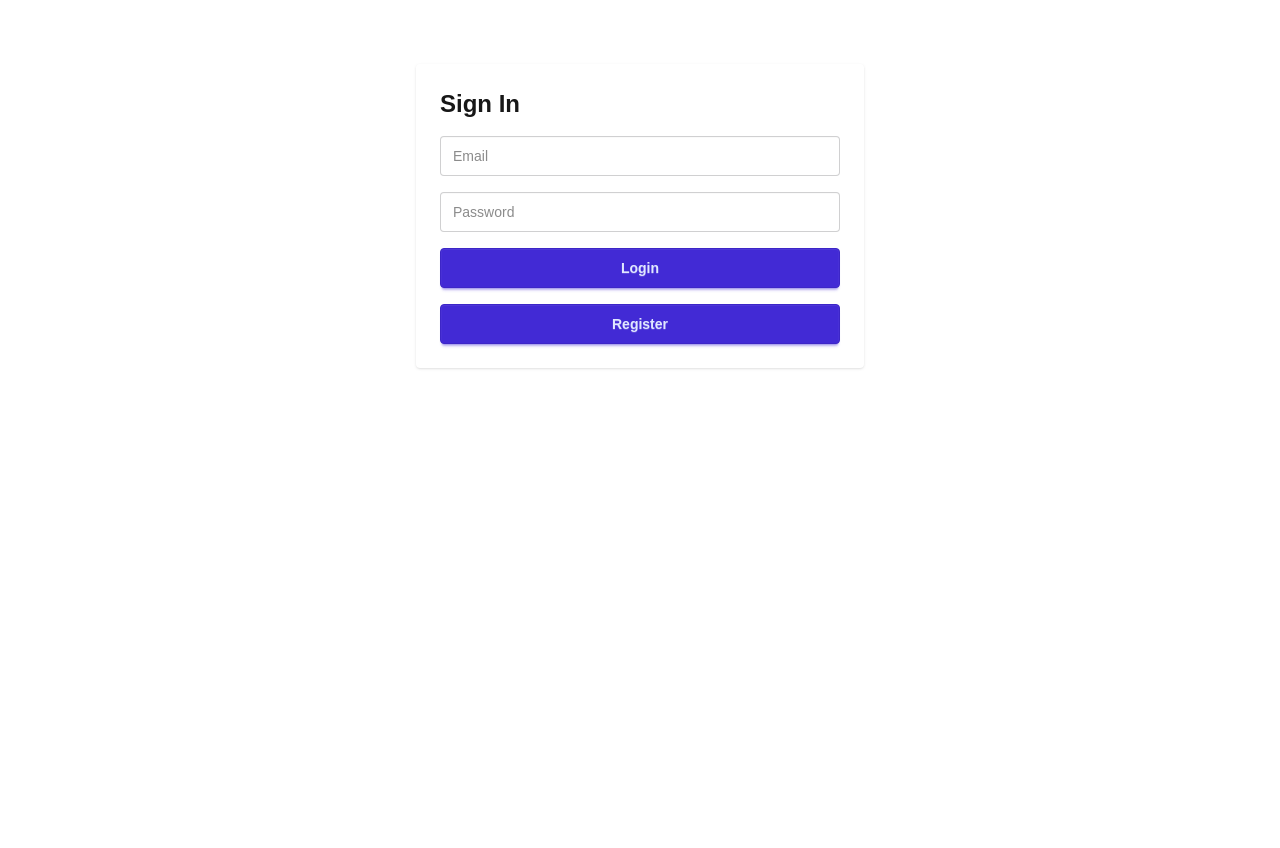
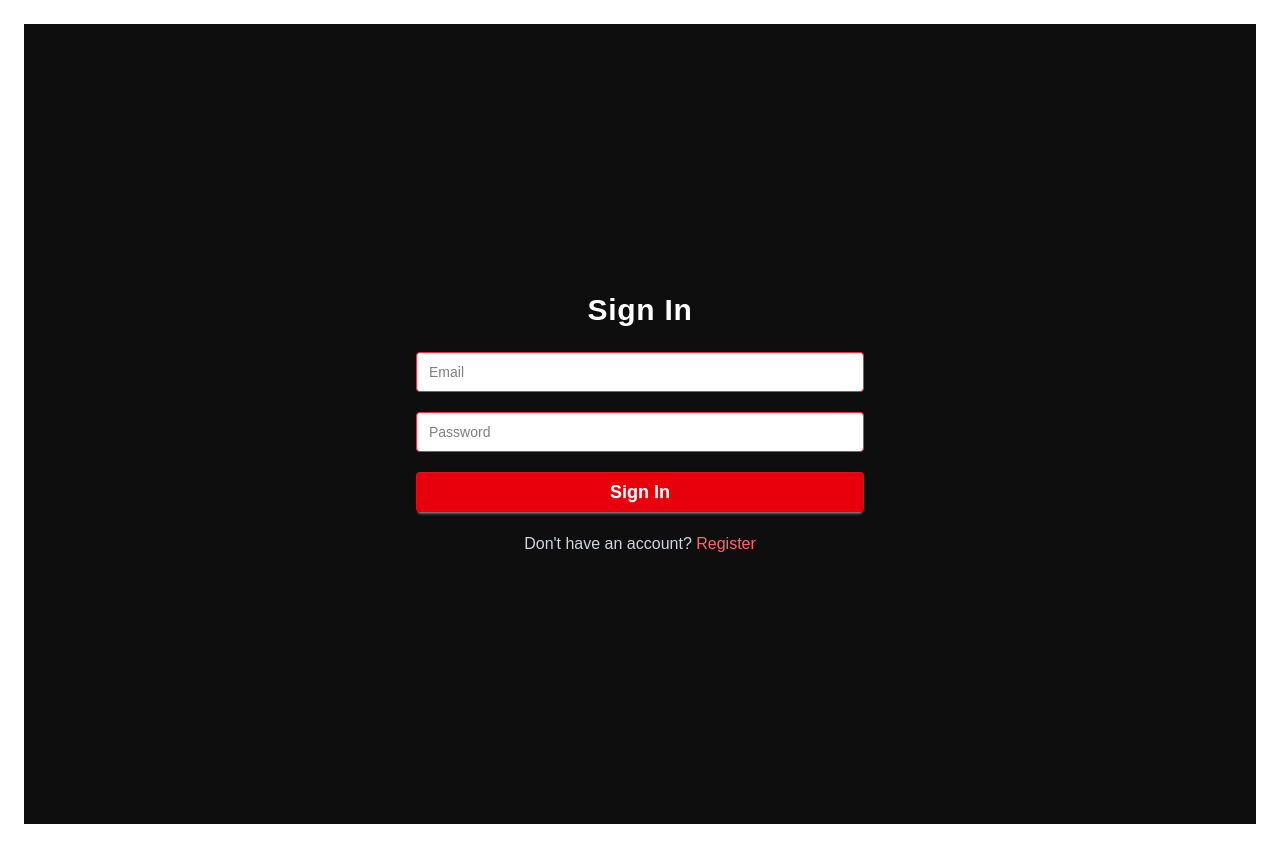
Before and after one commit to SantinoGiordano/theaterAppFrontend, a Next.js app: page / in a window 1280 px wide. Before the commit the page ends 800 px from the top, so only its background shows below. Built offline with nearby package versions, Linux system fonts and the light colour scheme.

Commit message:
fixed sign in auth system

```diff
--- a/app/(auth)/page.tsx
+++ b/app/(auth)/page.tsx
@@ -1,58 +1,103 @@
 "use client";
 
-import Link from "next/link";
 import { useState } from "react";
+import { useRouter } from "next/navigation";
 
-export default function Login() {
-  const [email, setEmail] = useState("");
-  const [password, setPassword] = useState("");
+export default function LoginPage() {
+  const router = useRouter();
+
+  const [form, setForm] = useState({ email: "", password: "" });
+  const [loading, setLoading] = useState(false);
+  const [error, setError] = useState("");
 
   async function handleLogin(e: React.FormEvent) {
     e.preventDefault();
+    setError(""); // clear previous errors
 
-    const res = await fetch("http://localhost:3000/api/login", {
+    // FRONTEND VALIDATION
+    if (!form.email || !form.password) {
+      setError("Please enter both email and password.");
+      return;
+    }
+
+    setLoading(true);
+
+    try {
+      const res = await fetch("http://localhost:8080/api/login", {
         method: "POST",
         headers: { "Content-Type": "application/json" },
-      body: JSON.stringify({ email, password }),
+        body: JSON.stringify(form),
       });
 
       const data = await res.json();
 
-    if (data.error) {
-      alert(data.error);
+      if (!res.ok) {
+        setError(data.error || "Invalid credentials");
+        setLoading(false);
         return;
       }
 
-    // Store user in localStorage
-    localStorage.setItem("user", JSON.stringify(data));
+      localStorage.setItem("user", JSON.stringify(data.user));
+      router.push("/home");
+    } catch (err) {
+      setError("Server error. Please try again.");
+    }
 
-    alert("Logged in!");
+    setLoading(false);
   }
 
   return (
-    <div className="max-w-md mx-auto mt-10 p-6 shadow rounded">
-      <h1 className="text-2xl font-bold mb-4">Sign In</h1>
+    <div className="min-h-screen flex items-center justify-center bg-[#0e0e0e] px-4">
+      <div className="w-full max-w-md">
+        <h1 className="text-3xl font-extrabold text-center text-white mb-6 tracking-wide">
+          Sign In
+        </h1>
 
-      <form onSubmit={handleLogin} className="space-y-4">
+        {error && (
+          <div className="mb-4 p-3 rounded-lg bg-red-600/20 border border-red-600 text-red-300 text-center font-medium">
+            {error}
+          </div>
+        )}
+
+        <form onSubmit={handleLogin} className="space-y-5">
           <input
             type="email"
             placeholder="Email"
-          className="input input-bordered w-full"
-          value={email}
-          onChange={e => setEmail(e.target.value)}
+            className="input input-bordered w-full bg-white text-black border-red-500 focus:border-red-600"
+            value={form.email}
+            onChange={(e) => setForm({ ...form, email: e.target.value })}
           />
 
           <input
             type="password"
             placeholder="Password"
-          className="input input-bordered w-full"
-          value={password}
-          onChange={e => setPassword(e.target.value)}
+            className="input input-bordered w-full bg-white text-black border-red-500 focus:border-red-600"
+            value={form.password}
+            onChange={(e) => setForm({ ...form, password: e.target.value })}
           />
 
-        <button className="btn btn-primary w-full">Login</button>
-        <Link href={'/register'} className="btn btn-primary w-full">Register</Link>
+          <button
+            className="btn w-full bg-red-600 hover:bg-red-700 text-white font-bold text-lg border-none flex justify-center items-center"
+            disabled={loading}
+          >
+            {loading ? (
+              <span className="loading loading-spinner loading-lg"></span>
+            ) : (
+              "Sign In"
+            )}
+          </button>
         </form>
+
+        <p className="text-center text-gray-300 mt-5">
+          Don&apos;t have an account?{" "}
+          <span
+            onClick={() => router.push("/register")}
+            className="text-red-400 hover:text-red-300 cursor-pointer"
+          >
+            Register
+          </span>
+        </p>
+      </div>
     </div>
   );
 }
--- a/app/(auth)/register/page.tsx
+++ b/app/(auth)/register/page.tsx
@@ -1,56 +1,107 @@
 "use client";
 
 import { useState } from "react";
+import { useRouter } from "next/navigation";
 
-export default function Register() {
-  const [username, setUsername] = useState("");
-  const [email, setEmail] = useState("");
-  const [password, setPassword] = useState("");
+export default function RegisterPage() {
+  const router = useRouter();
+  const [form, setForm] = useState({ username: "", email: "", password: "" });
+  const [loading, setLoading] = useState(false);
+  const [error, setError] = useState("");
+  const [success, setSuccess] = useState("");
 
   async function handleRegister(e: React.FormEvent) {
     e.preventDefault();
+    setLoading(true);
+    setError("");
+    setSuccess("");
 
-    const res = await fetch("http://localhost:8080/api/register", {
-      method: "POST",
-      headers: { "Content-Type": "application/json" },
-      body: JSON.stringify({ username, email, password }),
-    });
+    try {
+      const res = await fetch("http://localhost:8080/api/register", {
+        method: "POST",
+        headers: { "Content-Type": "application/json" },
+        body: JSON.stringify(form),
+      });
 
-    const data = await res.json();
-    alert(data.message || data.error);
+      const data = await res.json();
+
+      if (!res.ok) {
+        setError(data.error || "Registration failed");
+        setLoading(false);
+        return;
+      }
+
+      setSuccess("Account created successfully!");
+      // Wait a moment so the success message is visible
+      setTimeout(() => {
+        router.push("/");
+      }, 500);
+
+    } catch (err) {
+      setError("Server error. Please try again later.");
+    }
+
+    setLoading(false);
   }
 
   return (
-    <div className="max-w-md mx-auto mt-10 p-6 shadow rounded">
-      <h1 className="text-2xl font-bold mb-4">Create Account</h1>
+    <div className="min-h-screen flex items-center justify-center bg-[#0e0e0e] px-4">
+    <div className="w-full max-w-md p-6  rounded-xl shadow-lg mx-auto mt-16">
+      <h1 className="text-2xl font-bold mb-4 text-center text-red-600">
+        Create an Account
+      </h1>
+
+      {error && (
+        <p className="text-red-500 text-center mb-3 font-medium">{error}</p>
+      )}
+
+      {success && (
+        <p className="text-green-500 text-center mb-3 font-medium">{success}</p>
+      )}
 
       <form onSubmit={handleRegister} className="space-y-4">
         <input
           type="text"
           placeholder="Username"
-          className="input input-bordered w-full"
-          value={username}
-          onChange={e => setUsername(e.target.value)}
+          className="input input-bordered w-full bg-white text-black placeholder-black"
+          value={form.username}
+          onChange={(e) => setForm({ ...form, username: e.target.value })}
         />
 
         <input
           type="email"
           placeholder="Email"
-          className="input input-bordered w-full"
-          value={email}
-          onChange={e => setEmail(e.target.value)}
+          className="input input-bordered w-full bg-white text-black placeholder-black"
+          value={form.email}
+          onChange={(e) => setForm({ ...form, email: e.target.value })}
         />
 
         <input
           type="password"
           placeholder="Password"
-          className="input input-bordered w-full"
-          value={password}
-          onChange={e => setPassword(e.target.value)}
+          className="input input-bordered w-full bg-white text-black placeholder-black"
+          value={form.password}
+          onChange={(e) => setForm({ ...form, password: e.target.value })}
         />
 
-        <button className="btn btn-primary w-full">Register</button>
+        <button
+          className="w-full bg-red-600 hover:bg-red-700 text-white font-bold p-1 rounded-sm text-lg flex justify-center items-center transition-colors"
+          disabled={loading}
+        >
+          {loading ? (
+            <span className="loading loading-spinner loading-lg"></span>
+          ) : (
+            "Register"
+          )}
+        </button>
       </form>
+        <button
+        onClick={() => router.push("/")}
+        className="mt-4 w-full bg-red-600 hover:bg-red-700 text-white font-bold p-1 rounded-sm text-lg transition-colors"
+        >
+            Back
+        </button>
+    </div>
     </div>
   );
 }
```
Lines whose indentation alone changed are shown as unchanged.
